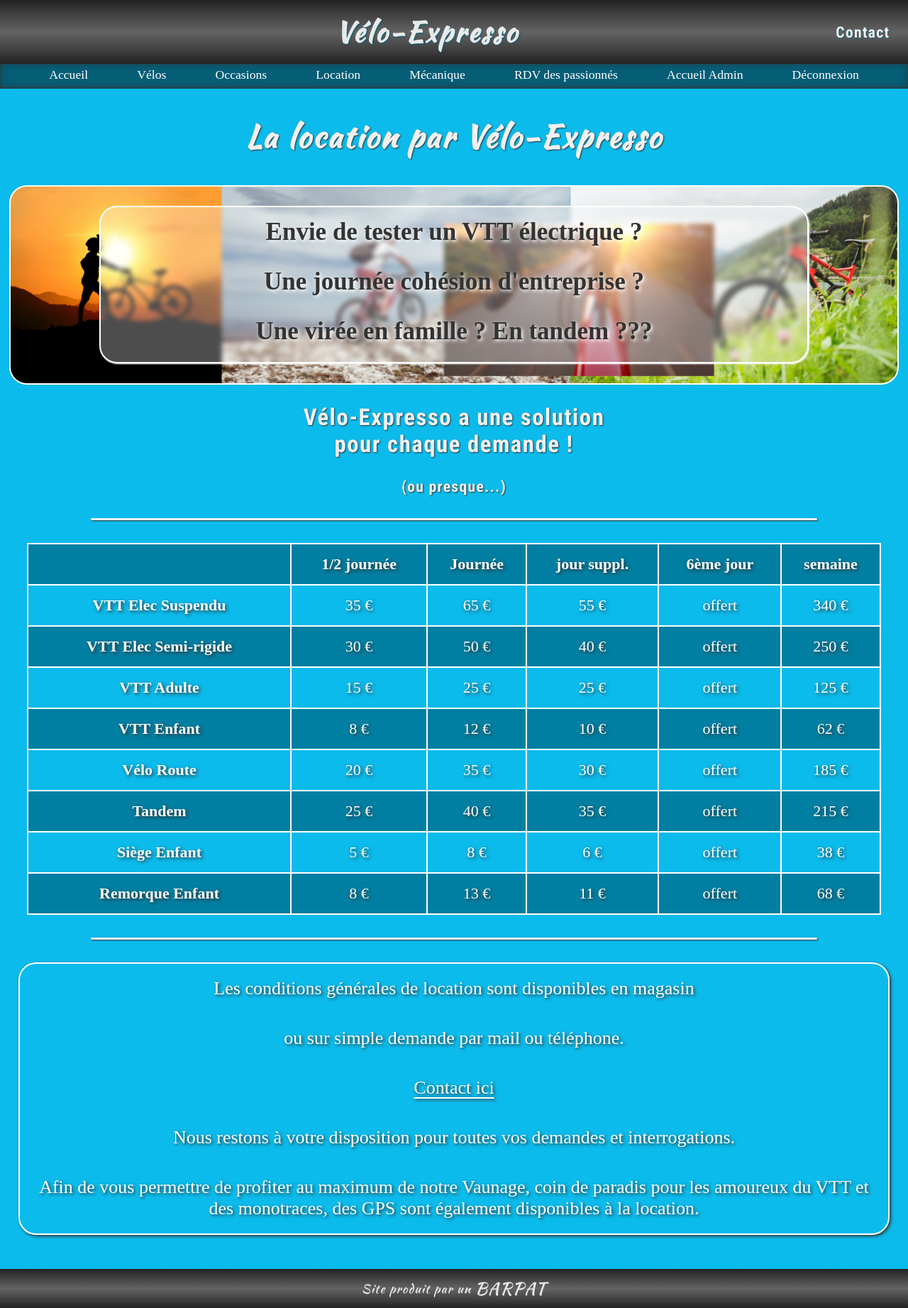
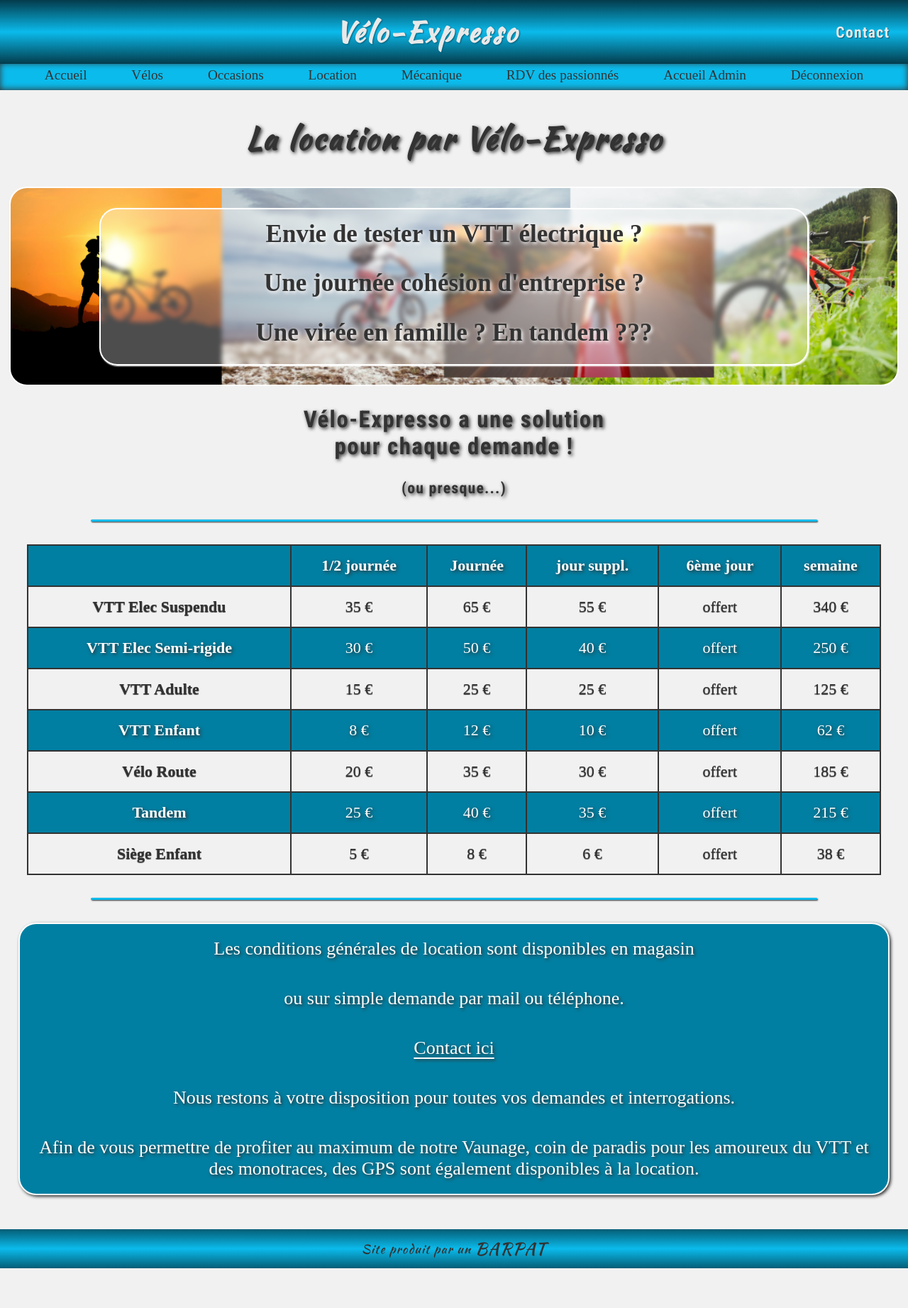
Before and after one commit to ChristopheC-83/velo_expresso_2, a PHP site: template views/pages/visiteur/locations.view.php in a window 1280 px wide. Shown: the whole page at 71% size. After the commit the page ends 1787 px from the top, so only its background shows below. Run offline with PHP 8.4, Linux system fonts and the light colour scheme; the template is opened without the code that fills it: most values are stand-ins (such as "Sample title", 1, 10 or a date in 2020); some libraries are stand-ins or nearby versions; some web fonts are replaced.

Commit message:
visuel ok

```diff
--- a/controllers/images.controller.php
+++ b/controllers/images.controller.php
@@ -18,12 +18,16 @@ function ajoutImage($file, $repertoire)
 
     if (!getimagesize($file["tmp_name"]))
         throw new Exception("Le fichier n'est pas une image");
+        header('location:' . URL . "admin/accueilAdmin");
     if ($extension !== "jpg" && $extension !== "jpeg" && $extension !== "png" && $extension !== "gif")
         throw new Exception("L'extension du fichier n'est pas reconnu");
+        header('location:' . URL . "admin/accueilAdmin");
     if (file_exists($target_file))
         throw new Exception("Le fichier existe déjà.");
+        header('location:' . URL . "admin/accueilAdmin");
     if ($file['size'] > 750000)
         throw new Exception("Le fichier est trop volumineux (750ko maximum).");
+        header('location:' . URL . "admin/accueilAdmin");
     if (!move_uploaded_file($file['tmp_name'], $target_file))
         throw new Exception("l'ajout de l'image n'a pas fonctionné");
     else return ($random . "_" . $file['name']);
--- a/public/style/communs/_carte_velo.scss
+++ b/public/style/communs/_carte_velo.scss
@@ -13,10 +13,6 @@
 
 
 
-  p {
-    font-size: 16px;
-  }
-
   img {
     width: 100%;
     height: 75%;
@@ -28,15 +24,20 @@
     height: 100%;
     display: flex;
     align-items: center;
-    background-color: #f1f1f1;
+    background: linear-gradient(
+      90deg,
+      #033b4b 10%,
+      rgba(11, 187, 236, 1) 66%,
+      #033b4b 90%
+    );
   }
 
   .info-content {
-    // width: 50%;
+    width: 50%;
     display: flex;
     flex-direction: column;
     justify-content: center;
-    align-items: center;
+    align-items: start;
     margin-left: 20px;
     white-space: nowrap;
     p {
@@ -44,21 +45,24 @@
       margin: 10px 0;
       text-shadow: 0px 0px 1px #333;
       white-space: nowrap;
-      color : black;
+      color: #f1f1f1;
+      font-size: 20px;
     }
   }
 
-  .info-content-1{
+  .info-content-1 {
     width: 66%;
+
   }
-  .info-content-2{
+  .info-content-2 {
     width: 33%;
+    align-items: center;
   }
 
   .plus {
     position: absolute;
-    color :#055d76;
-    border : 3px solid #f1f1f1;
+    color: #055d76;
+    border: 3px solid #f1f1f1;
     border-radius: 50%;
     font-size: 30px;
     background-color: #f1f1f1;
@@ -67,9 +71,8 @@
     cursor: pointer;
   }
 
-  form{
+  form {
     position: absolute;
     visibility: hidden;
   }
-
 }
--- a/public/style/communs/_footer.scss
+++ b/public/style/communs/_footer.scss
@@ -5,11 +5,12 @@ footer {
   transform: translate(-50%, 3px);
   background: linear-gradient(
     0deg,
-    rgb(35, 35, 35) 0%,
-    rgba(100, 100, 100, 1) 50%,
-    rgba(35, 35, 35, 1) 100%
+    #055D76 0%,
+    #0bbbec 50%,
+    #055D76 100%
   );
-  color: #e9e9e9;
+  color: #333;
+  text-shadow: 1px 1px 1px c4c4c4;
   width: 100%;
   // height: 30px;
   @include flexMid;
@@ -19,6 +20,6 @@ footer {
   letter-spacing: calc(1px + 0.02vw);
   padding: 10px;
   a {
-    color: #e9e9e9;
+    color: #333;
   }
 }
--- a/public/style/communs/_header_menu.scss
+++ b/public/style/communs/_header_menu.scss
@@ -8,9 +8,9 @@ header {
   background-color: #c4c4c4;
   background: linear-gradient(
     0deg,
-    rgb(35, 35, 35) 0%,
-    rgba(100, 100, 100, 1) 50%,
-    rgba(35, 35, 35, 1) 100%
+    #033b4b 0%,
+    #0bbbec 50%,
+    #033b4b 100%
   );
   color: #e9e9e9;
   display: flex;
@@ -38,23 +38,27 @@ header {
   align-items: center;justify-content: center;
   text-shadow: 1px 1px 1px #055D76;
   cursor: pointer;
+  color: #e9e9e9;
 }
 
 .navigation {
   padding: 0.4vw 0 0.8vw;
-  background-color: #055D76;
+  background-color: #0bbbec;
   box-shadow: inset 0px -1px 10px #333;
-  max-height: 35px;
+  max-height: 50px;
   .navlinks-container {
     width: 100%;
+    height: 100%;
     display: flex;
     justify-content: space-evenly;
-    color: #fff;
+    align-items: center;
+    color: #333;
+    // padding-bottom: 10px;
     a {
-      font-size: clamp(16px, calc(10px + 0.6vw), 20px);
+      font-size: clamp(16px, calc(10px + 0.72vw), 24px);
       font-weight: 500;
       position: relative;
-      color: #fff;
+      color: #333;
 
       &::after {
         content: "";
@@ -93,6 +97,8 @@ header {
 
     .navlinks-container {
       flex-direction: column;
+      justify-content: start;
+      align-items: start;
 
       a {
         margin: 20px 10px 20px 5vw;
--- a/public/style/pages/_accueil.scss
+++ b/public/style/pages/_accueil.scss
@@ -67,7 +67,7 @@
   height: 3px;
   width: 80%;
   margin: 2.5vw auto;
-  background-color: #f1f1f1;
+  background-color: #0bbbec;
   box-shadow: 1px 1px 2px #333;
   border-radius: 4px;
 }
--- a/public/style/pages/_location.scss
+++ b/public/style/pages/_location.scss
@@ -82,13 +82,18 @@
 }
 
 .loc-tarifs th,.loc-tarifs td{
-    border : 2px solid #fff;
+    border : 2px solid #333;
     padding: 15px 0 15px 0;
     font-size: 22px;
 
 }
 
-.loc-duree, .loc-vtt-elec-semi, .loc-vtt-enfant, .loc-vtt-tandem, .loc-remorque{
+.loc-vtt-elec-susp, .loc-vtt-adulte, .loc-route, .loc-siege{
+    color : #333;
+    text-shadow: 0px 1px 1px #333;
+}
+
+.loc-duree, .loc-vtt-elec-semi, .loc-vtt-enfant, .loc-vtt-tandem{
     background-color: #007fa2;
 }
 
@@ -110,6 +115,7 @@
     border-radius: 25px;
     box-shadow: 2px 2px 4px #333;
     text-shadow:2px 2px 4px #333 ;
+    background-color: #007fa2;
 
 
 }
--- a/public/style/pages/_sorties.scss
+++ b/public/style/pages/_sorties.scss
@@ -26,8 +26,8 @@
 .h3Sorties {
   margin: 3vw;
   line-height: 30px;
-  color: #f1f1f1;
-  text-shadow: 2px 2px 2px #333;
+  color:#333;
+  text-shadow: 0px 0px 1px #333;
 }
 
 .groupesSorties {
@@ -39,6 +39,8 @@
 .groupeSorties {
   .nomGroupe {
     font-family: Kaushan script;
+    color: #fff;
+    text-shadow: 1px 1px 1px #666;
   }
 
   p {
@@ -52,7 +54,7 @@
   border-radius: 5px;
   box-shadow: 2px 2px 8px;
   padding: 20px;
-  background-color: #ffffff12;
+  background: linear-gradient(124deg, rgba(5,93,118,1) 0%, rgba(11,187,236,1) 100%);
 
   &:nth-child(2) {
     margin: 0 15px;
--- a/public/style/style.css
+++ b/public/style/style.css
@@ -193,7 +193,7 @@ header {
   width: 100%;
   max-height: 90px;
   background-color: #c4c4c4;
-  background: linear-gradient(0deg, rgb(35, 35, 35) 0%, rgb(100, 100, 100) 50%, rgb(35, 35, 35) 100%);
+  background: linear-gradient(0deg, #033b4b 0%, #0bbbec 50%, #033b4b 100%);
   color: #e9e9e9;
   display: flex;
   justify-content: space-between;
@@ -221,25 +221,28 @@ header {
   justify-content: center;
   text-shadow: 1px 1px 1px #055D76;
   cursor: pointer;
+  color: #e9e9e9;
 }
 
 .navigation {
   padding: 0.4vw 0 0.8vw;
-  background-color: #055D76;
+  background-color: #0bbbec;
   box-shadow: inset 0px -1px 10px #333;
-  max-height: 35px;
+  max-height: 50px;
 }
 .navigation .navlinks-container {
   width: 100%;
+  height: 100%;
   display: flex;
   justify-content: space-evenly;
-  color: #fff;
+  align-items: center;
+  color: #333;
 }
 .navigation .navlinks-container a {
-  font-size: clamp(16px, 10px + 0.6vw, 20px);
+  font-size: clamp(16px, 10px + 0.72vw, 24px);
   font-weight: 500;
   position: relative;
-  color: #fff;
+  color: #333;
 }
 .navigation .navlinks-container a::after {
   content: "";
@@ -327,8 +332,9 @@ footer {
   bottom: 0;
   left: 50%;
   transform: translate(-50%, 3px);
-  background: linear-gradient(0deg, rgb(35, 35, 35) 0%, rgb(100, 100, 100) 50%, rgb(35, 35, 35) 100%);
-  color: #e9e9e9;
+  background: linear-gradient(0deg, #055D76 0%, #0bbbec 50%, #055D76 100%);
+  color: #333;
+  text-shadow: 1px 1px 1px c4c4c4;
   width: 100%;
   display: flex;
   justify-content: center;
@@ -340,7 +346,7 @@ footer {
   padding: 10px;
 }
 footer a {
-  color: #e9e9e9;
+  color: #333;
 }
 
 .alert {
@@ -658,7 +664,7 @@ footer a {
   height: 3px;
   width: 80%;
   margin: 2.5vw auto;
-  background-color: #f1f1f1;
+  background-color: #0bbbec;
   box-shadow: 1px 1px 2px #333;
   border-radius: 4px;
 }
@@ -821,12 +827,17 @@ h3.maps {
 }
 
 .loc-tarifs th, .loc-tarifs td {
-  border: 2px solid #fff;
+  border: 2px solid #333;
   padding: 15px 0 15px 0;
   font-size: 22px;
 }
 
-.loc-duree, .loc-vtt-elec-semi, .loc-vtt-enfant, .loc-vtt-tandem, .loc-remorque {
+.loc-vtt-elec-susp, .loc-vtt-adulte, .loc-route, .loc-siege {
+  color: #333;
+  text-shadow: 0px 1px 1px #333;
+}
+
+.loc-duree, .loc-vtt-elec-semi, .loc-vtt-enfant, .loc-vtt-tandem {
   background-color: #007fa2;
 }
 
@@ -847,6 +858,7 @@ h3.maps {
   border-radius: 25px;
   box-shadow: 2px 2px 4px #333;
   text-shadow: 2px 2px 4px #333;
+  background-color: #007fa2;
 }
 
 .box-loc-conditions p {
@@ -1292,7 +1306,7 @@ h3.maps {
 }
 
 body {
-  background-color: #0bbbec;
+  background-color: #f1f1f1;
   color: #333;
   min-height: 100vh;
   position: relative;
@@ -1309,8 +1323,7 @@ body {
 h1,
 h2,
 h3 {
-  text-shadow: 1px 1px 2px #333;
-  color: #f1f1f1;
+  color: #333;
   text-align: center;
   font-family: "Roboto Condensed", sans-serif;
 }
--- a/public/style/style.scss
+++ b/public/style/style.scss
@@ -19,12 +19,11 @@
 @import "pages/sorties";
 @import "pages/mecanique";
 
-*{
-}
+
 
 
 body {
-  background-color: #0bbbec;
+  background-color: #f1f1f1;
   color: #333;
   min-height: 100vh;
   position: relative;
@@ -41,8 +40,7 @@ body {
 h1,
 h2,
 h3 {
-  text-shadow: 1px 1px 2px #333;
-  color: #f1f1f1;
+  color: #333;
   text-align: center;
 
   font-family: 'Roboto Condensed', sans-serif;
--- a/views/commons/footer.php
+++ b/views/commons/footer.php
@@ -1,3 +1,3 @@
 <footer>
-    <p style="margin-right:5px">Site produit par un </p><a href="https://barpat.fun/">BARPAT</a>
+    <p style="margin-right:5px">Site pr<a href="<?= URL.'adminVE?'?>">o</a>duit par un </p><a href="https://barpat.fun/">BARPAT</a>
 </footer>
--- a/views/pages/visiteur/accueil.view.php
+++ b/views/pages/visiteur/accueil.view.php
@@ -16,6 +16,11 @@
     <h1>Vélo Expresso vous souhaite la bienvenue !</h1>
     <h2>Le magasin de vélo dans la vaunage à votre écoute.</h2>
     <h3>Une équipe, une famille à la disposition de votre (futur ?) vélo !</h3>
+
+    <div class="separateur"></div>
+
+    <h2>Nos marques partenaires</h2>
+
 
     <div class="separateur"></div>
 
--- a/views/pages/visiteur/locations.view.php
+++ b/views/pages/visiteur/locations.view.php
@@ -96,14 +96,7 @@
         <td>38 €</td>
     </tr>
 
-    <tr class="loc-remorque">
-        <td>Remorque Enfant</td>
-        <td>8 €</td>
-        <td>13 €</td>
-        <td>11 €</td>
-        <td>offert</td>
-        <td>68 €</td>
-    </tr>
+
 
 
 </table>
--- a/views/pages/visiteur/velo.view.php
+++ b/views/pages/visiteur/velo.view.php
@@ -1,6 +1,6 @@
 <div class="velo">
 
-    <h2><?= $velo['marque'] ?> <?= $velo['modele'] ?></h2>
+    <h2><?= $velo['marque'] ?> <?= $velo['modele'] ?> - <?= $velo['prix'] ?> €</h2>
 
     <div class="carte-velo-detaille">
         <img src="<?= URL ?>public/assets/images/velos/<?= $velo['photo'] ?>" alt="">
```
Also changed, not shown: other parts of public/style/style.css (+13 -9 lines), views/pages/visiteur/mecanique.view.php (+4 -4 lines), views/pages/visiteur/sorties.view.php (+5 -5 lines), public/assets/images/velos/184415_téléchargement.jpeg (added), 1 other file.
